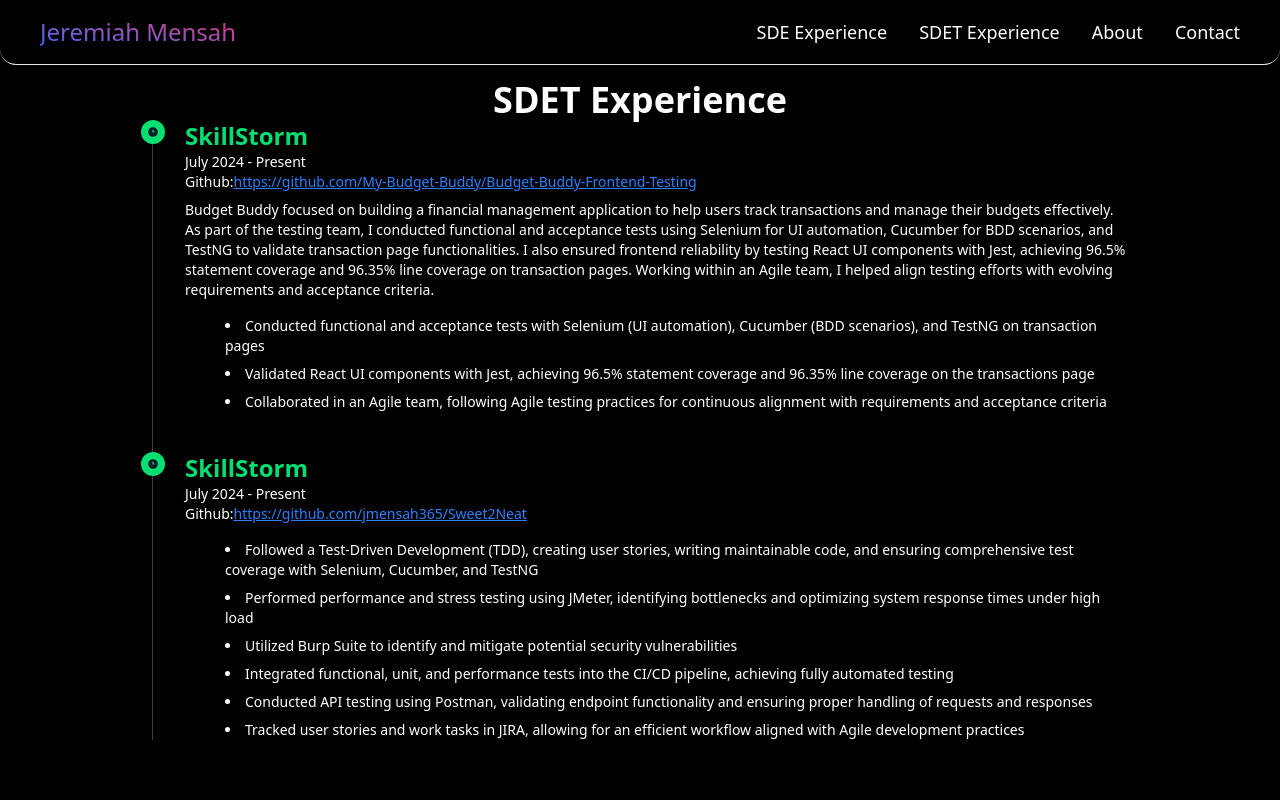
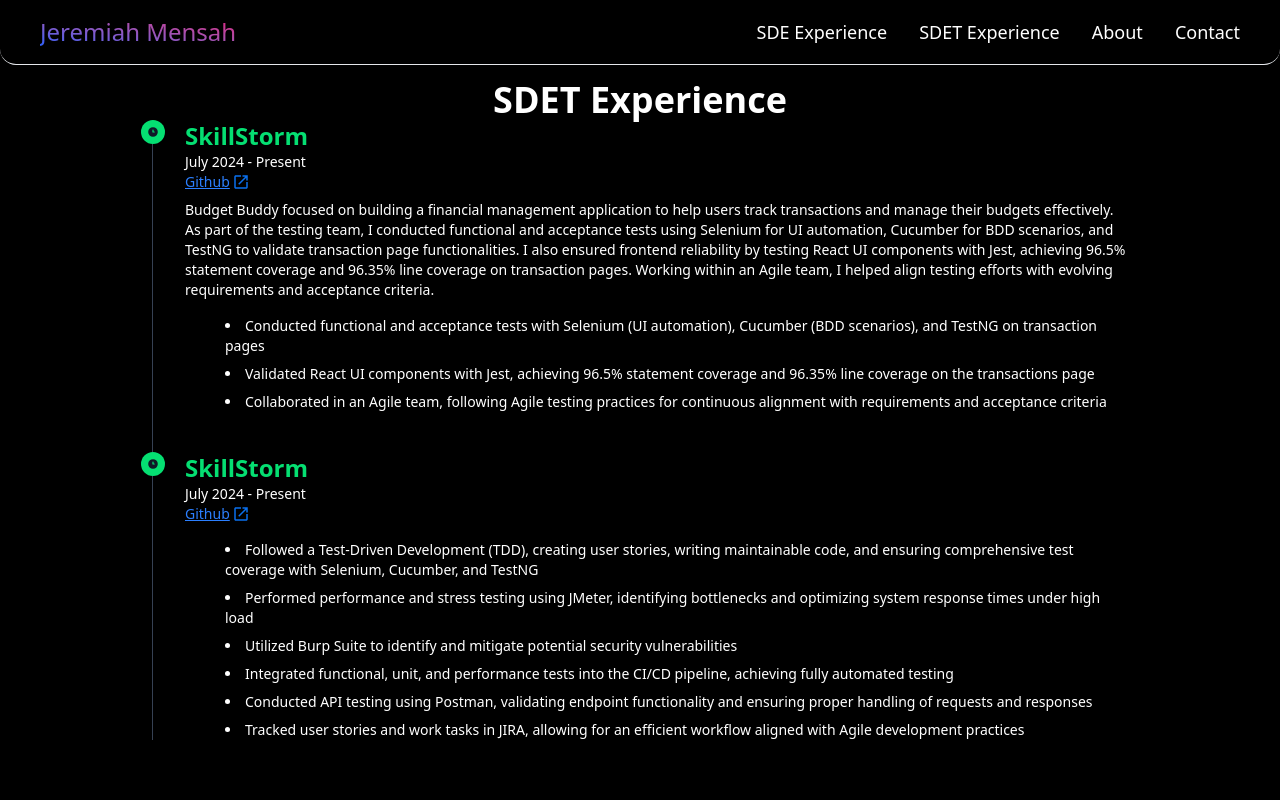
Before and after one commit to jmensah365/Portfolio, a React (Vite) app in the folder portfolio-frontend/: page /SDET in a window 1280 px wide. Shown: the top 800 px of the page. Built offline with nearby package versions, Linux system fonts and the light colour scheme.

Commit message:
updating links on SDE and SDET pages

```diff
--- a/portfolio-frontend/src/components/SDEPage/SDEPage.jsx
+++ b/portfolio-frontend/src/components/SDEPage/SDEPage.jsx
@@ -1,6 +1,7 @@
 import '../../App.css'
 import NavBar from '../Navigation/NavBar'
 import Footer from '../Footer/Footer'
+import externalLink from '../../assets/TechIcons/Icons/icons8-external-link.svg'
 
 
 
@@ -21,22 +22,24 @@ function SDEPage () {
                         </span>
                         <h4 className='text-2xl font-bold text-green-400'>SkillStorm</h4>
                         <p className='text-sm text-white'>July 2024 - Present</p>
-                        <p className='text-xs md:text-sm'>Website:
+                        <p className='text-xs md:text-sm'>
                             <a
-                                className='text-blue-500 underline'
+                                className='text-blue-500 underline inline-flex items-center justify-center'
                                 href='http://jm-cim-frontend.s3-website-us-east-1.amazonaws.com/'
                                 target='_blank'
                             >
-                                Sweet2Neat
+                                Inventory Management System
+                                <img className='w-5 pl-0.5' src={externalLink}/>
                             </a>
                         </p>
-                        <p className='mb-2 text-xs md:text-sm'>Github:
+                        <p className='mb-2 text-xs md:text-sm'>
                             <a
-                                className='text-blue-500 underline'
+                                className='text-blue-500 underline inline-flex items-center justify-center'
                                 href='https://github.com/jmensah365/Sweet2Neat'
                                 target='_blank'
                             >
-                                https://github.com/jmensah365/Sweet2Neat
+                                Github
+                                <img className='w-5 pl-0.5' src={externalLink}/>
                                 </a>
                         </p>
                         <p className='text-sm'>
--- a/portfolio-frontend/src/components/SDETPage/SDETPage.jsx
+++ b/portfolio-frontend/src/components/SDETPage/SDETPage.jsx
@@ -1,6 +1,7 @@
 import '../../App.css'
 import NavBar from '../Navigation/NavBar'
 import Footer from '../Footer/Footer'
+import externalLink from '../../assets/TechIcons/Icons/icons8-external-link.svg'
 
 function SDETPage() {
     return(
@@ -19,13 +20,14 @@ function SDETPage() {
                             </span>
                             <h4 className='text-2xl font-bold text-green-400'>SkillStorm</h4>
                             <p className='text-sm text-white'>July 2024 - Present</p>
-                            <p className='mb-2 text-xs md:text-sm'>Github:
+                            <p className='mb-2 text-xs md:text-sm'>
                             <a
-                                className='text-blue-500 underline'
+                                className='text-blue-500 underline inline-flex items-center justify-center'
                                 href='https://github.com/My-Budget-Buddy/Budget-Buddy-Frontend-Testing'
                                 target='_blank'
                             >
-                                https://github.com/My-Budget-Buddy/Budget-Buddy-Frontend-Testing
+                                Github
+                                <img className='w-5 pl-0.5' src={externalLink}/>
                                 </a>
                             </p>
                             <p className='text-sm'>
@@ -47,13 +49,14 @@ function SDETPage() {
                             </span>
                             <h4 className='text-2xl font-bold text-green-400'>SkillStorm</h4>
                             <p className='text-sm text-white'>July 2024 - Present</p>
-                            <p className='mb-2 text-xs md:text-sm'>Github:
+                            <p className='mb-2 text-xs md:text-sm'>
                             <a
-                                className='text-blue-500 underline'
-                                href='https://github.com/jmensah365/Sweet2Neat'
+                                className='text-blue-500 underline inline-flex justify-center items-center'
+                                href='https://github.com/jmensah365/Sweet2Neat/tree/master/Testing'
                                 target='_blank'
                             >
-                                https://github.com/jmensah365/Sweet2Neat
+                                Github
+                                <img className='w-5 pl-0.5' src={externalLink}/>
                                 </a>
                             </p>
                             <ul className='list-disc list-inside space-y-2 text-sm mt-4 ml-10'>
```
Also changed, not shown: portfolio-frontend/src/assets/TechIcons/Icons/icons8-external-link.svg (added).
